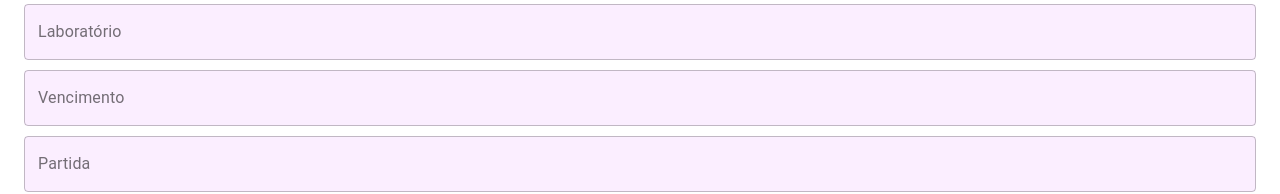
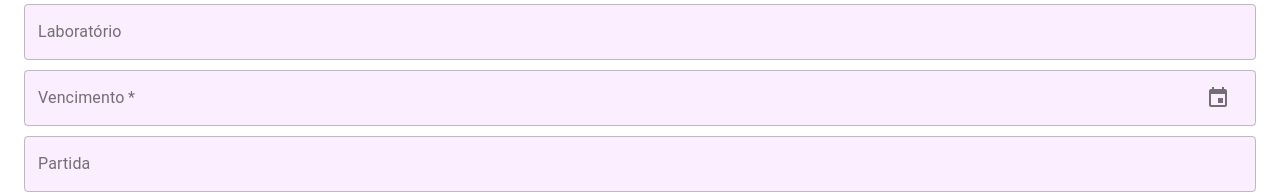
Before and after one commit to GCAS-UFF/civa-pet-web, a React (Create React App) app: page /form in a window 1280 px wide. Shown: the part 206-400 px from the top of the page. Built offline with nearby package versions, Linux system fonts and the light colour scheme.

Commit message:
refactor: setting up date picker and fields

```diff
--- a/package.json
+++ b/package.json
@@ -3,7 +3,8 @@
   "version": "0.1.0",
   "private": true,
   "dependencies": {
-    "@date-io/date-fns": "^2.10.8",
+    "@date-io/date-fns": "^2.10.11",
+    "@date-io/moment": "^1.3.13",
     "@material-ui/core": "^4.11.0",
     "@material-ui/icons": "^4.9.1",
     "@material-ui/pickers": "^3.2.10",
@@ -18,6 +19,7 @@
     "@types/react-dom": "^16.9.0",
     "@types/react-router-dom": "^5.1.5",
     "date-fns": "^2.17.0",
+    "moment": "^2.29.1",
     "react": "^16.13.1",
     "react-dom": "^16.13.1",
     "react-hook-form": "^6.15.4",
--- a/src/components/ApplicationForm/ApplicationForm.tsx
+++ b/src/components/ApplicationForm/ApplicationForm.tsx
@@ -1,5 +1,4 @@
-import React from 'react';
-//import Grid from '@material-ui/core/Grid';
+import React, {useState} from 'react';
 import {
   Grid,
   FormControl,
@@ -11,10 +10,10 @@ import Typography from '@material-ui/core/Typography';
 import ArrowIcon from '@material-ui/icons/ArrowBack';
 import { makeStyles, createStyles, Theme } from '@material-ui/core/styles';
 import { useForm } from 'react-hook-form';
-
-interface ApplicationFormProps {
-  name: string;
-}
+import { KeyboardDatePicker, MuiPickersUtilsProvider  } from "@material-ui/pickers";
+import DateFnsUtils from '@date-io/moment';
+import "moment/locale/pt-br";
+import { Moment } from 'moment';
 
 const useStyles = makeStyles((theme: Theme) => createStyles ({
     root: {
@@ -48,12 +47,16 @@ const useStyles = makeStyles((theme: Theme) => createStyles ({
 );
 
 function ApplicationForm() {
+
   const classes = useStyles();
+
   const { register, handleSubmit } = useForm();
-  console.log(register);
+
+  const [selectedDate, handleDateChange] = useState<Date | null | Moment>(null);
+
   return (
     <Grid className={classes.root}>
-      <Grid container direction={'row'} xs={12} sm={6} md={9}>
+      <Grid container direction={'row'}>
         <ArrowIcon color="action" />
         <Typography>Voltar</Typography>
       </Grid>
@@ -65,7 +68,7 @@ function ApplicationForm() {
       <form
         className={classes.form}
         onSubmit={handleSubmit(vaccine =>
-          console.log(JSON.stringify({vaccine}))
+          alert(JSON.stringify({vaccine}))
         )}
       >
         <FormControl fullWidth>
@@ -78,6 +81,7 @@ function ApplicationForm() {
               style={{ marginBottom: 10 }}
               inputRef={register}
               name="name"
+              required
             />
           </FormControl>
           <FormControl variant="outlined">
@@ -89,18 +93,26 @@ function ApplicationForm() {
               style={{ marginBottom: 10 }}
               inputRef={register}
               name="company"
+              required
             />
           </FormControl>
           <FormControl variant="outlined">
-            <InputLabel htmlFor="component-outlined">Vencimento</InputLabel>
-            <OutlinedInput
-              className={classes.colorInput}
-              id="component-outlined"
-              label="Vencimento"
-              style={{ marginBottom: 10 }}
-              inputRef={register}
-              name="expirationDate"
-            />
+            <MuiPickersUtilsProvider locale="pt-br" utils={DateFnsUtils}>
+              <KeyboardDatePicker
+                variant='inline'
+                inputVariant="outlined"
+                label="Vencimento"
+                className={classes.colorInput}
+                value={selectedDate}
+                format="DD/MM/YYYY"
+                style={{ marginBottom: 10 }}
+                onChange={date => handleDateChange(date)}
+                name="expirationDate"
+                autoOk
+                clearable
+                required
+              />
+            </MuiPickersUtilsProvider>
           </FormControl>
           <FormControl variant="outlined">
             <InputLabel htmlFor="component-outlined">Partida</InputLabel>
@@ -111,6 +123,7 @@ function ApplicationForm() {
               style={{ marginBottom: 10 }}
               inputRef={register}
               name="batch"
+              required
             />
           </FormControl>
           <FormControl variant="outlined">
@@ -122,10 +135,11 @@ function ApplicationForm() {
               style={{ marginBottom: 10 }}
               inputRef={register}
               name="petWeight"
+              required
             />
           </FormControl>
         </FormControl>
-        <Grid container xs={12} justify="center">
+        <Grid container justify="center">
           <Button type="submit" className={classes.btn}>
             Salvar
           </Button>
```
Also changed, not shown: 2 other files (tests, documents, lock files or other folders).
